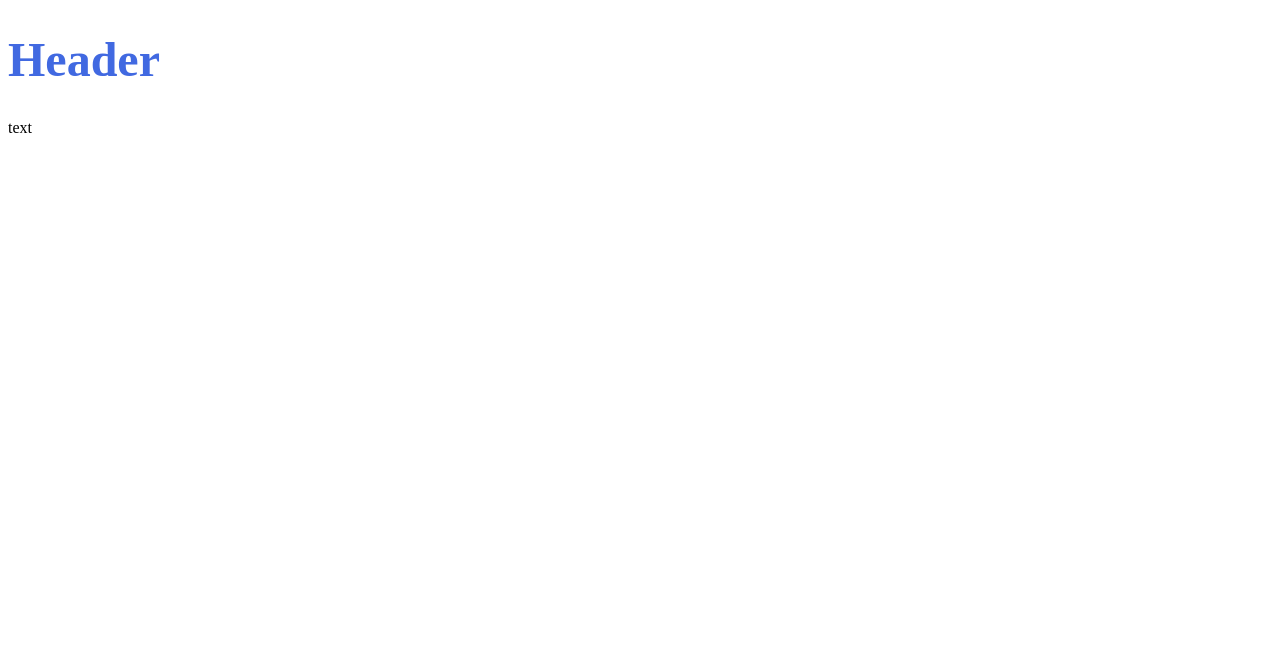
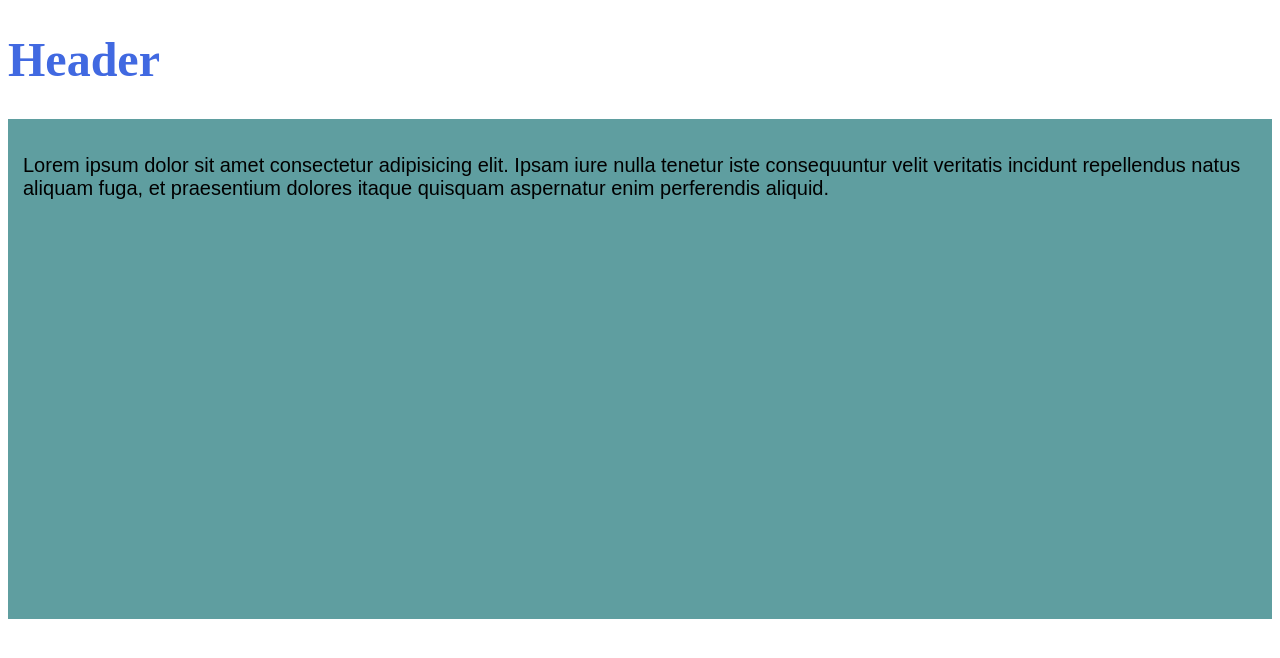
Before and after one commit to foggylight/ssr-ts-react-webpack, a React app: page / in a window 1280 px wide. Shown: the top 658 px of the page. Built offline with nearby package versions, Linux system fonts and the light colour scheme.

Commit message:
fix: css module for Main

```diff
--- a/client/components/Header/Header.tsx
+++ b/client/components/Header/Header.tsx
@@ -1,9 +1,9 @@
 import React from 'react';
 
-import header from './Header.module.scss';
+import styles from './Header.scss';
 
 export const Header = () => (
   <header>
-    <h1 className={header.text}>Header</h1>
+    <h1 className={styles.text}>Header</h1>
   </header>
 );
--- a/client/components/Main/Main.tsx
+++ b/client/components/Main/Main.tsx
@@ -1,9 +1,13 @@
 import React from 'react';
 
-import './Main.scss';
+import styles from './Main.scss';
 
 export const Main = () => (
-  <main className="main">
-    <p className="text">text</p>
+  <main className={styles.main}>
+    <p className={styles.text}>
+      Lorem ipsum dolor sit amet consectetur adipisicing elit. Ipsam iure nulla tenetur iste
+      consequuntur velit veritatis incidunt repellendus natus aliquam fuga, et praesentium dolores
+      itaque quisquam aspernatur enim perferendis aliquid.
+    </p>
   </main>
 );
--- a/tsconfig.client.json
+++ b/tsconfig.client.json
@@ -1,5 +1,5 @@
 {
-    "include": ["client"],
+    "include": ["client", "assets.d.ts"],
     "compilerOptions": {
         "outDir": "./public/",
         "noImplicitAny": true,
--- a/webpack.common.js
+++ b/webpack.common.js
@@ -23,7 +23,7 @@ module.exports = {
                 {
                     loader: 'css-loader',
                     options: {
-                    modules: true
+                        modules: true
                     }
                 }
             ],
@@ -35,7 +35,7 @@ module.exports = {
                 {
                     loader: 'css-loader',
                     options: {
-                    modules: true
+                        modules: true
                     }
                 },
                 'sass-loader',
```
Also changed, not shown: assets.d.ts (renamed from client/assets.d.ts), client/components/Header/Header.scss (renamed from client/components/Header/Header.module.scss).
